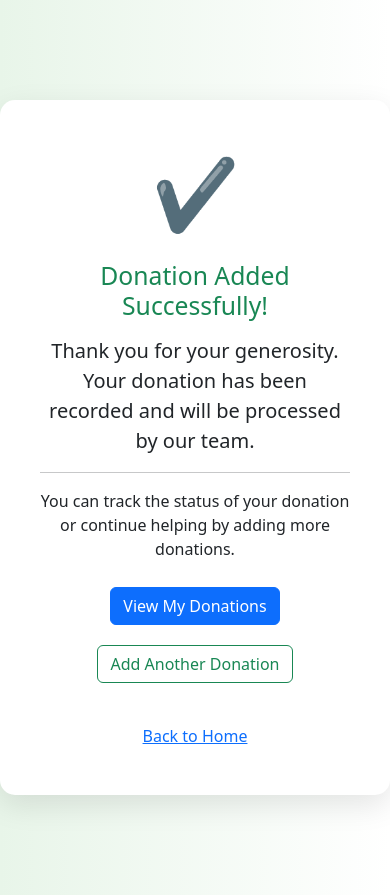
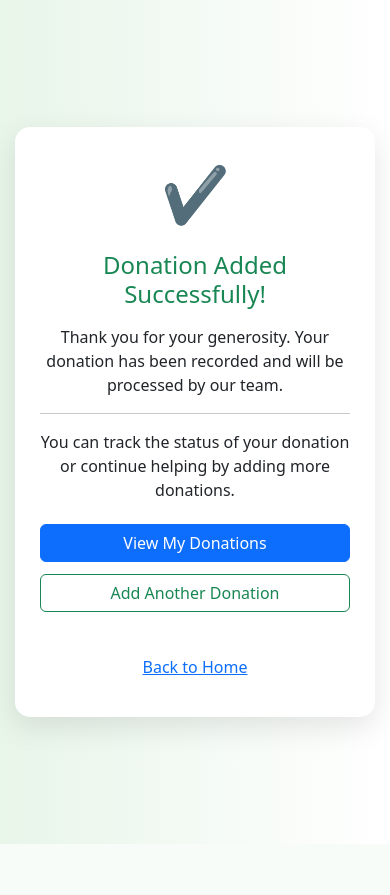
Before and after one commit to SachinPKy/DonateHub, a Django app: template templates/success.html in a window 390 px wide. After the commit the page ends 844 px from the top, so only its background shows below. Run offline with Django 5.2, Linux system fonts and the light colour scheme; the template is opened without the code that fills it, so the values that code supplies are empty.

Commit message:
Update success.html

```diff
--- a/templates/success.html
+++ b/templates/success.html
@@ -4,21 +4,32 @@
   <head>
     <title>Donation Successful | DonateHub</title>
 
+    <meta charset="UTF-8" />
+    <meta name="viewport" content="width=device-width, initial-scale=1.0" />
+
     <!-- Bootstrap CSS -->
-    <link href="https://cdn.jsdelivr.net/npm/bootstrap@5.3.2/dist/css/bootstrap.min.css" rel="stylesheet">
+    <link
+      href="https://cdn.jsdelivr.net/npm/bootstrap@5.3.2/dist/css/bootstrap.min.css"
+      rel="stylesheet"
+    />
 
     <style>
       body {
+        min-height: 100vh;
         background: linear-gradient(to right, #e8f5e9, #ffffff);
+        display: flex;
+        align-items: center;
+        justify-content: center;
+        padding: 15px;
       }
 
       .success-card {
+        width: 100%;
         max-width: 600px;
-            margin: 100px auto;
         padding: 40px;
         border-radius: 15px;
         background: white;
-            box-shadow: 0 10px 30px rgba(0,0,0,0.1);
+        box-shadow: 0 10px 30px rgba(0, 0, 0, 0.1);
         text-align: center;
       }
 
@@ -28,34 +39,52 @@
       }
 
       .btn-custom {
-            margin: 10px;
+        margin: 8px;
+      }
+
+      /* ===== MOBILE RESPONSIVE ===== */
+      @media (max-width: 576px) {
+        .success-card {
+          padding: 25px;
+        }
+
+        .success-icon {
+          font-size: 55px;
+        }
+
+        h2 {
+          font-size: 1.5rem;
+        }
+
+        .lead {
+          font-size: 1rem;
+        }
+
+        .btn {
+          width: 100%;
+          margin: 6px 0;
+        }
       }
     </style>
   </head>
 
   <body>
+    <div class="success-card">
+      <!-- Success Icon -->
+      <div class="success-icon">✔</div>
 
-<div class="success-card">
-
-    <!-- Success Icon -->
-    <div class="success-icon">
-        ✔
-    </div>
-
-    <h2 class="text-success mt-3">
-        Donation Added Successfully!
-    </h2>
+      <h2 class="text-success mt-3">Donation Added Successfully!</h2>
 
       <p class="lead mt-3">
-        Thank you for your generosity. Your donation has been recorded
-        and will be processed by our team.
+        Thank you for your generosity. Your donation has been recorded and will
+        be processed by our team.
       </p>
 
-    <hr>
+      <hr />
 
       <p>
-        You can track the status of your donation or continue helping
-        by adding more donations.
+        You can track the status of your donation or continue helping by adding
+        more donations.
       </p>
 
       <!-- Action Buttons -->
@@ -67,13 +96,9 @@
         Add Another Donation
       </a>
 
-    <br><br>
+      <br /><br />
 
-    <a href="/" class="btn btn-link">
-        Back to Home
-    </a>
-
+      <a href="/" class="btn btn-link"> Back to Home </a>
     </div>
-
   </body>
 </html>
```
Lines whose indentation alone changed are shown as unchanged.
